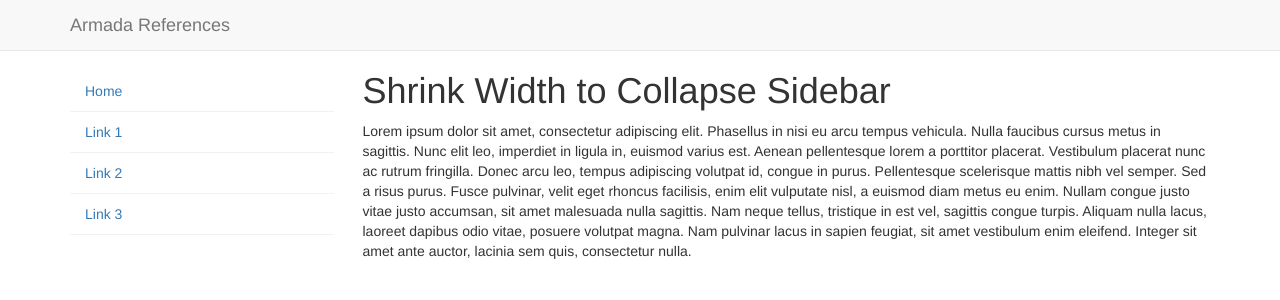
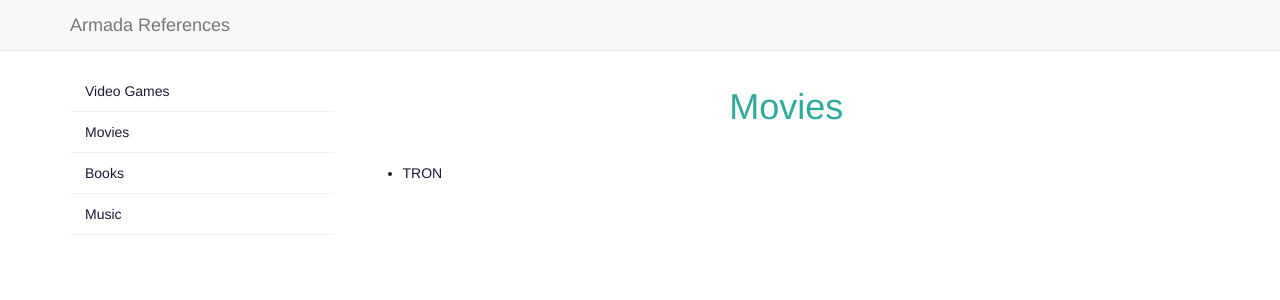
Before and after one commit to agarrharr/guntersalmanac, a Jekyll site: the page built from index.html, in a window 1280 px wide. Shown: the top 300 px of the page. Built offline with Jekyll 4.4.1, drawn with Linux system fonts in a browser that asks for light colours; nearby versions of some CDN libraries; the list of posts is cut into pages by our own code.

Commit message:
Format the site a bit

```diff
--- a/_layouts/default.html
+++ b/_layouts/default.html
@@ -8,58 +8,7 @@
 	<meta name="description" content="{{site.description}}">
 	<link href="//maxcdn.bootstrapcdn.com/bootstrap/3.3.4/css/bootstrap.min.css" rel="stylesheet">
 
-	<style type="text/css">
-		body {
-			padding-top: 51px;
-		}
-		.text-center {
-			padding-top: 20px;
-		}
-		.col-xs-12 {
-			background-color: #fff;
-		}
-		#sidebar {
-			height: 100%;
-			padding-right: 0;
-			padding-top: 20px;
-		}
-		#sidebar .nav {
-			width: 95%;
-		}
-		#sidebar li {
-			border: 0 #f2f2f2 solid;
-			border-bottom-width: 1px;
-		}
-		/* collapsed sidebar styles */
-		@media screen and (max-width: 767px) {
-			.row-offcanvas {
-				position: relative;
-				-webkit-transition: all 0.25s ease-out;
-				-moz-transition: all 0.25s ease-out;
-				transition: all 0.25s ease-out;
-			}
-			.row-offcanvas-right .sidebar-offcanvas {
-				right: -41.6%;
-			}
-			.row-offcanvas-left .sidebar-offcanvas {
-				left: -41.6%;
-			}
-			.row-offcanvas-right.active {
-				right: 41.6%;
-			}
-			.row-offcanvas-left.active {
-				left: 41.6%;
-			}
-			.sidebar-offcanvas {
-				position: absolute;
-				top: 0;
-				width: 41.6%;
-			}
-			#sidebar {
-				padding-top: 0;
-			}
-		}
-	</style>
+	<link href="assets/styles.css" rel="stylesheet" />
 </head>
 <body>
 	<div class="page-container">
@@ -81,16 +30,16 @@
 				<div class="col-xs-6 col-sm-3 sidebar-offcanvas" id="sidebar" role="navigation">
 					<ul class="nav">
 						<li class="active">
-							<a href="#">Home</a>
+							<a href="#">Video Games</a>
 						</li>
 						<li>
-							<a href="#">Link 1</a>
+							<a href="#">Movies</a>
 						</li>
 						<li>
-							<a href="#">Link 2</a>
+							<a href="#">Books</a>
 						</li>
 						<li>
-							<a href="#">Link 3</a>
+							<a href="#">Music</a>
 						</li>
 					</ul>
 				</div>
--- /dev/null
+++ b/assets/styles.css
@@ -0,0 +1,58 @@
+body {
+	padding-top: 51px;
+	background-color: #FFF !important;
+	color: #1c1935 ;
+}
+a {
+	color: #1c1935;
+}
+
+h1 {
+	text-align: center;
+	margin-top: 1em;
+	margin-bottom: 1em;
+	color: #2faa9d;
+}
+
+
+#sidebar {
+	height: 100%;
+	padding-right: 0;
+	padding-top: 20px;
+}
+#sidebar .nav {
+	width: 95%;
+}
+#sidebar li {
+	border: 0 #f2f2f2 solid;
+	border-bottom-width: 1px;
+}
+/* collapsed sidebar styles */
+@media screen and (max-width: 767px) {
+	.row-offcanvas {
+		position: relative;
+		-webkit-transition: all 0.25s ease-out;
+		-moz-transition: all 0.25s ease-out;
+		transition: all 0.25s ease-out;
+	}
+	.row-offcanvas-right .sidebar-offcanvas {
+		right: -41.6%;
+	}
+	.row-offcanvas-left .sidebar-offcanvas {
+		left: -41.6%;
+	}
+	.row-offcanvas-right.active {
+		right: 41.6%;
+	}
+	.row-offcanvas-left.active {
+		left: 41.6%;
+	}
+	.sidebar-offcanvas {
+		position: absolute;
+		top: 0;
+		width: 41.6%;
+	}
+	#sidebar {
+		padding-top: 0;
+	}
+}
--- a/index.html
+++ b/index.html
@@ -2,5 +2,7 @@
 layout: default
 ---
 
-<h1>Shrink Width to Collapse Sidebar</h1>
-<p>Lorem ipsum dolor sit amet, consectetur adipiscing elit. Phasellus in nisi eu arcu tempus vehicula. Nulla faucibus cursus metus in sagittis. Nunc elit leo, imperdiet in ligula in, euismod varius est. Aenean pellentesque lorem a porttitor placerat.  Vestibulum placerat nunc ac rutrum fringilla. Donec arcu leo, tempus adipiscing volutpat id, congue in purus. Pellentesque scelerisque mattis nibh vel semper. Sed a risus purus. Fusce pulvinar, velit eget rhoncus facilisis, enim elit vulputate nisl, a euismod diam metus eu enim. Nullam congue justo vitae justo accumsan, sit amet malesuada nulla sagittis. Nam neque tellus, tristique in est vel, sagittis congue turpis. Aliquam nulla lacus, laoreet dapibus odio vitae, posuere volutpat magna. Nam pulvinar lacus in sapien feugiat, sit amet vestibulum enim eleifend. Integer sit amet ante auctor, lacinia sem quis, consectetur nulla.</p>
+<h1>Movies</h1>
+<ul>
+	<li><a href="#">TRON</a></li>
+</ul>
```
Also changed, not shown: 2 other files.
